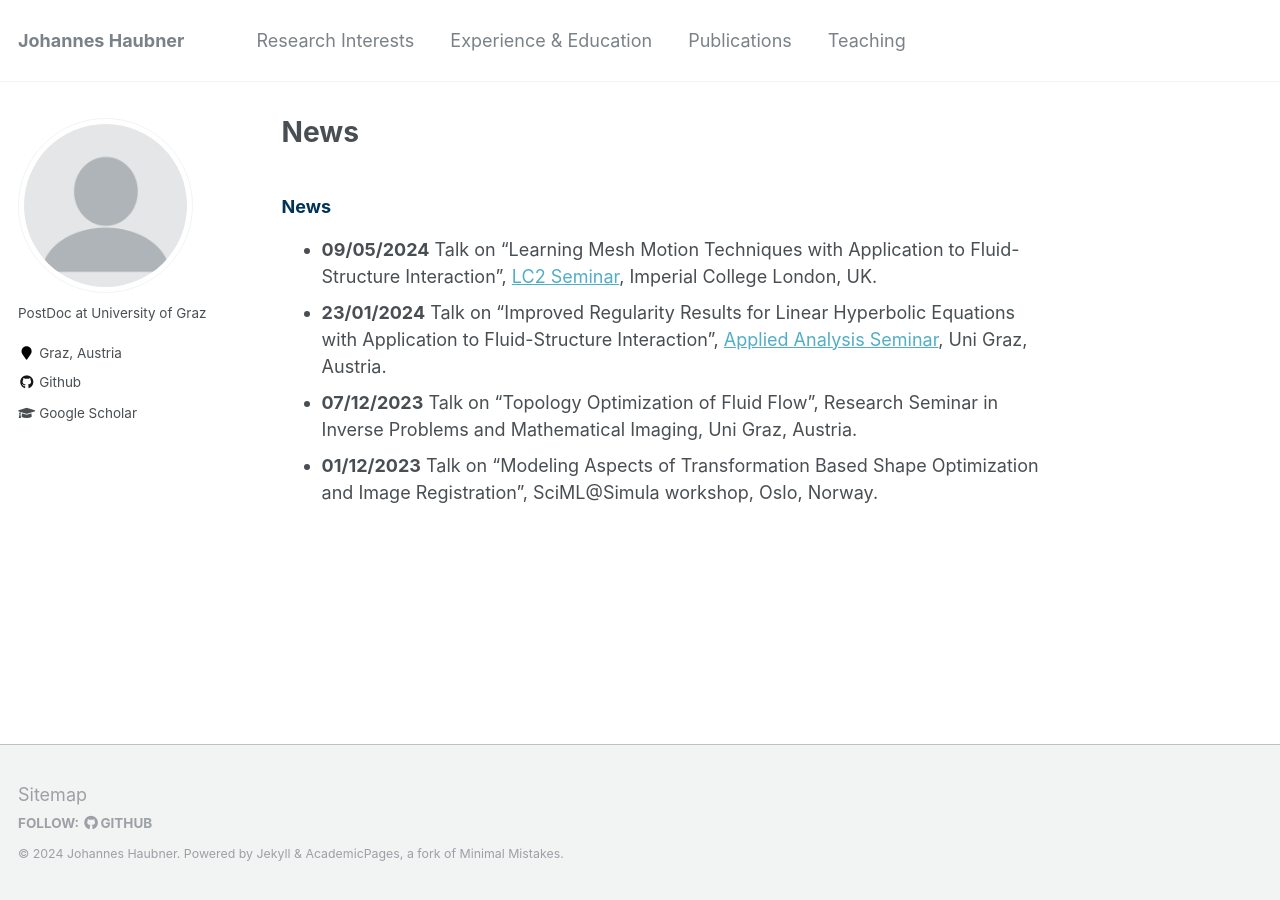
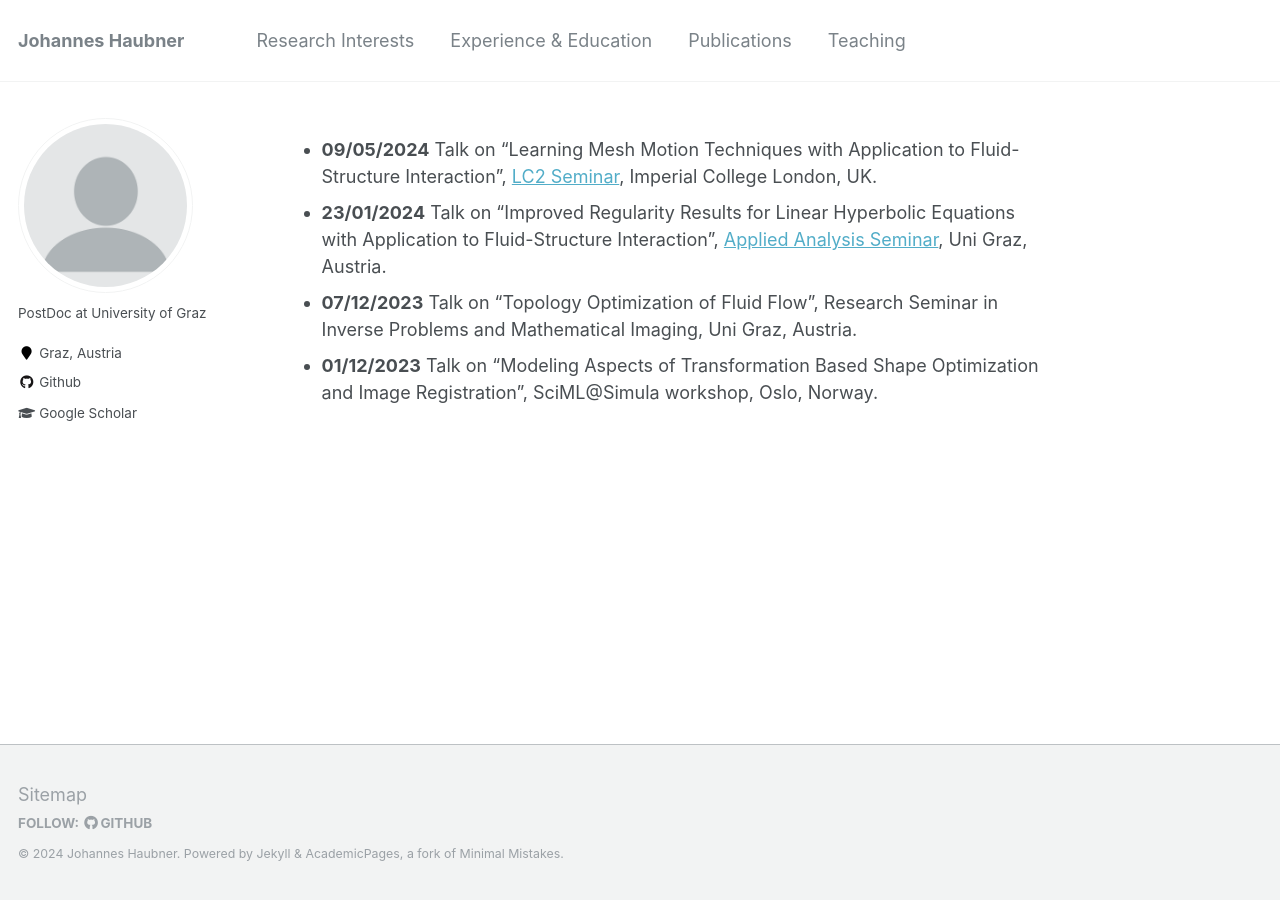
Before and after one commit to JohannesHaubner/johanneshaubner.github.io, a Jekyll site: the page built from _pages/about.md, in a window 1280 px wide. Built offline with Jekyll 4.4.1, drawn with Linux system fonts in a browser that asks for light colours; our own code applies the rules of GitHub Pages for plain Markdown files.

Commit message:
Update about.md

```diff
--- a/_pages/about.md
+++ b/_pages/about.md
@@ -8,7 +8,6 @@ redirect_from:
   - /about.html
 ---
 
-### <span style="color:rgb(0, 51, 89)"> News
 - **09/05/2024** Talk on "Learning Mesh Motion Techniques with Application to Fluid-Structure Interaction", <a href="https://www.imperial.ac.uk/ammp/seminars--events/ammp-research-group-seminars/lc2-learning-computation-control-seminar/">LC2 Seminar</a>, Imperial College London, UK.
 - **23/01/2024** Talk on "Improved Regularity Results for Linear Hyperbolic Equations with Application to Fluid-Structure Interaction", <a href="https://sites.google.com/view/appliedanalysisgraz/">Applied Analysis Seminar</a>, Uni Graz, Austria.
 - **07/12/2023** Talk on "Topology Optimization of Fluid Flow", Research Seminar in Inverse Problems and Mathematical Imaging, Uni Graz, Austria.
```
